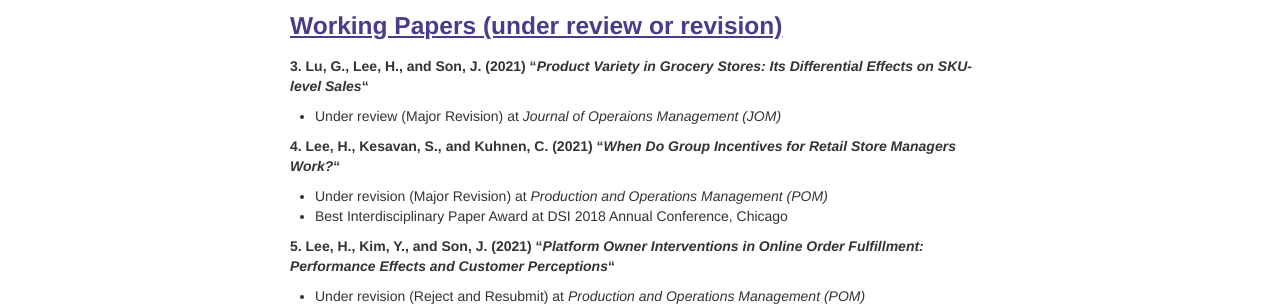
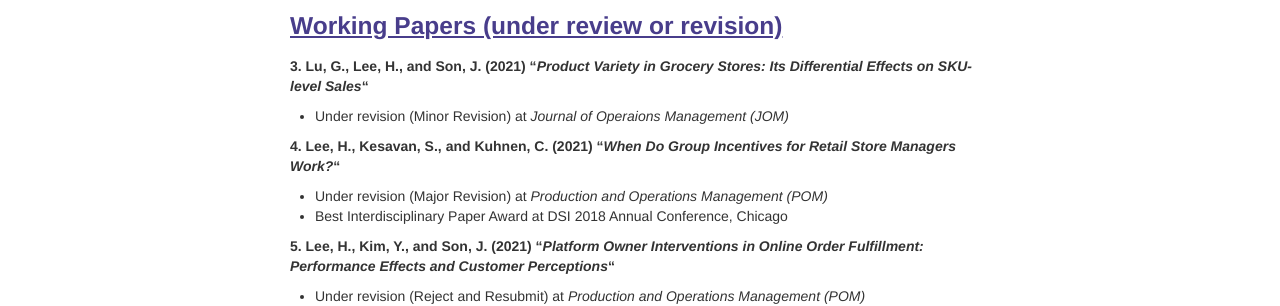
Before and after one commit to lordya2/lordya2.github.io, a Jekyll site: the page built from pages/research.md, in a window 1280 px wide. Shown: the part 726-1032 px from the top of the page. Built offline with Jekyll 4.4.1, drawn with Linux system fonts in a browser that asks for light colours.

Commit message:
Update research.md

```diff
--- a/pages/research.md
+++ b/pages/research.md
@@ -27,7 +27,7 @@ description: Hyun Seok ("Huck") Lee's Research
 ### <u>Working Papers (under review or revision)</u>
 
 **3. Lu, G., Lee, H., and Son, J. (2021) "*Product Variety in Grocery Stores: Its Differential Effects on SKU-level Sales*"**
-   * Under review (Major Revision) at *Journal of Operaions Management (JOM)*
+   * Under revision (Minor Revision) at *Journal of Operaions Management (JOM)*
 
 **4. Lee, H., Kesavan, S., and Kuhnen, C. (2021) "*When Do Group Incentives for Retail Store Managers Work?*"**
    * Under revision (Major Revision) at *Production and Operations Management (POM)*
```
